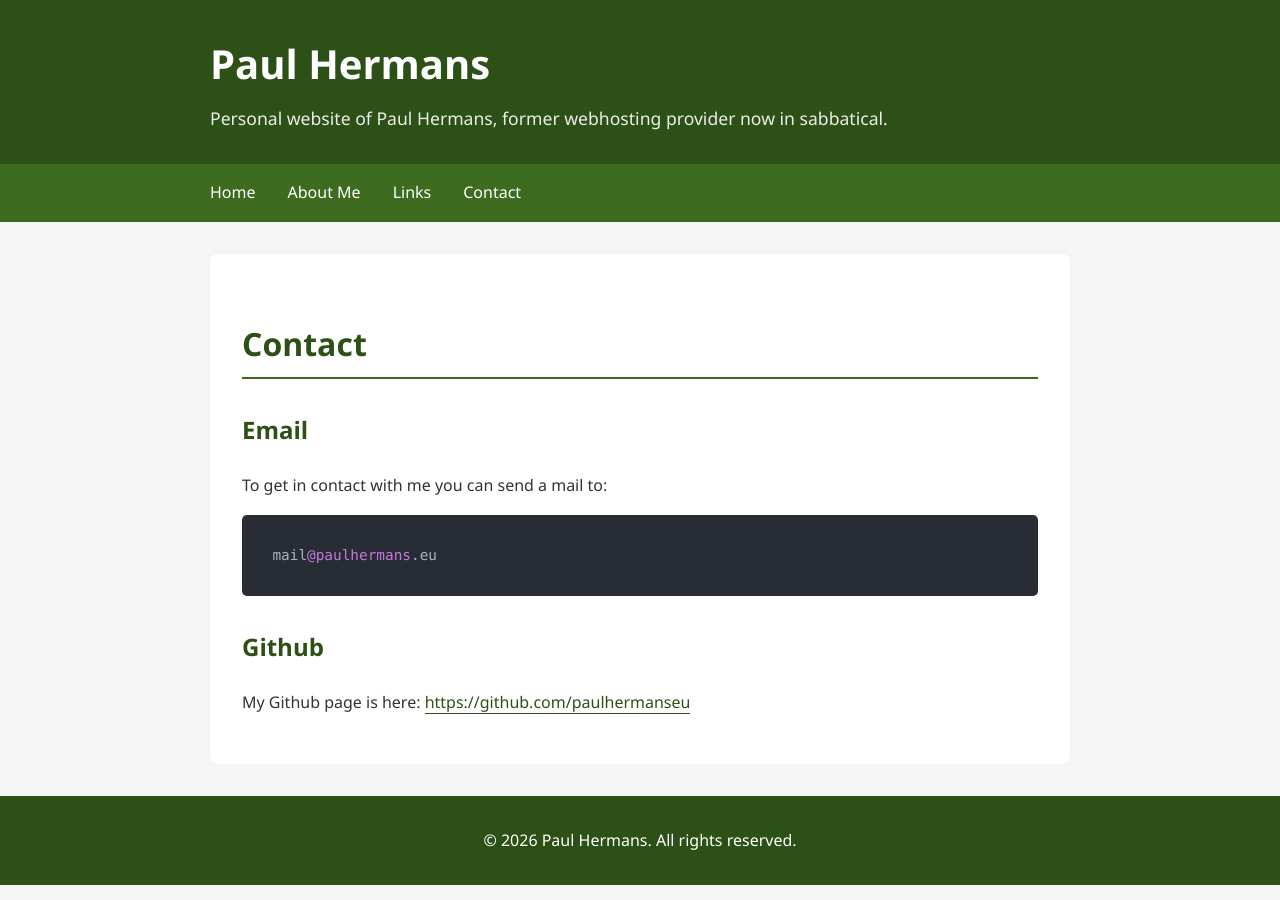
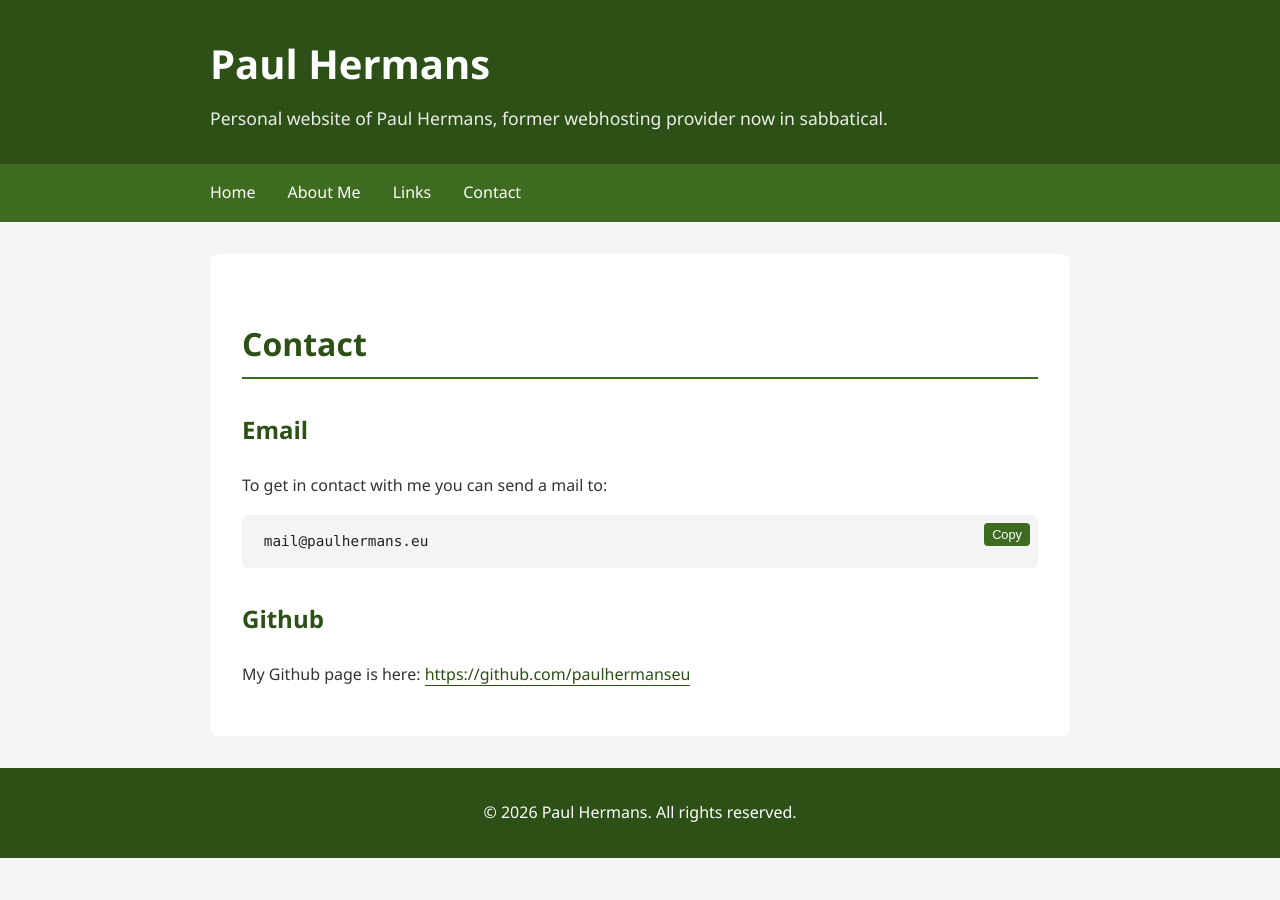
Before and after one commit to paulhermanseu/paulhermans.eu, a Jekyll site: the page built from contact.md, in a window 1280 px wide. Built offline with Jekyll 4.4.1, drawn with Linux system fonts in a browser that asks for light colours; nearby versions of some CDN libraries.

Commit message:
Update default.html

```diff
--- a/_layouts/default.html
+++ b/_layouts/default.html
@@ -4,8 +4,6 @@
     <meta charset="UTF-8">
     <meta name="viewport" content="width=device-width, initial-scale=1.0">
     <title>PaulHermans.eu - {{ page.title | default: site.title }}</title>
-    <link rel="stylesheet" href="https://cdnjs.cloudflare.com/ajax/libs/highlight.js/11.8.0/styles/atom-one-dark.min.css">
-    <script src="https://cdnjs.cloudflare.com/ajax/libs/highlight.js/11.8.0/highlight.min.js"></script>
     <style>
         * {
             margin: 0;
@@ -142,20 +140,19 @@
         }
 
         main pre {
-            background-color: #282c34;
-            color: #abb2bf;
+            background-color: #f4f4f4;
+            color: #222;
             padding: 1rem;
             border-radius: 5px;
             overflow-x: auto;
             margin-bottom: 1rem;
             line-height: 1.4;
+            position: relative; /* important for button */
         }
 
         main pre code {
-            background-color: transparent;
+            background: none;
             color: inherit;
-            padding: 0;
-            border-radius: 0;
         }
 
         main blockquote {
@@ -251,6 +248,23 @@
             padding: 2rem;
             margin-top: 2rem;
         }
+
+        .copy-button {
+            position: absolute;
+            top: 8px;
+            right: 8px;
+            padding: 4px 8px;
+            font-size: 0.8rem;
+            background-color: #3d6b1f;
+            color: white;
+            border: none;
+            border-radius: 4px;
+            cursor: pointer;
+        }
+
+        .copy-button:hover {
+            background-color: #2d5016;
+        }
     </style>
     <script data-goatcounter="https://paulhermans.goatcounter.com/count"
         async src="//gc.zgo.at/count.js"></script>
@@ -285,11 +299,23 @@
     </footer>
 
     <script>
-        document.addEventListener('DOMContentLoaded', (event) => {
-            document.querySelectorAll('pre code').forEach((el) => {
-                hljs.highlightElement(el);
+        document.addEventListener('DOMContentLoaded', () => {
+            document.querySelectorAll('pre').forEach((block) => {
+                const button = document.createElement('button');
+                button.innerText = 'Copy';
+                button.className = 'copy-button';
+
+                button.addEventListener('click', () => {
+                    const code = block.querySelector('code').innerText;
+                    navigator.clipboard.writeText(code);
+
+                    button.innerText = 'Copied!';
+                    setTimeout(() => button.innerText = 'Copy', 2000);
+                });
+
+                block.appendChild(button);
             });
         });
-    </script>
+        </script>
 </body>
 </html>
```
